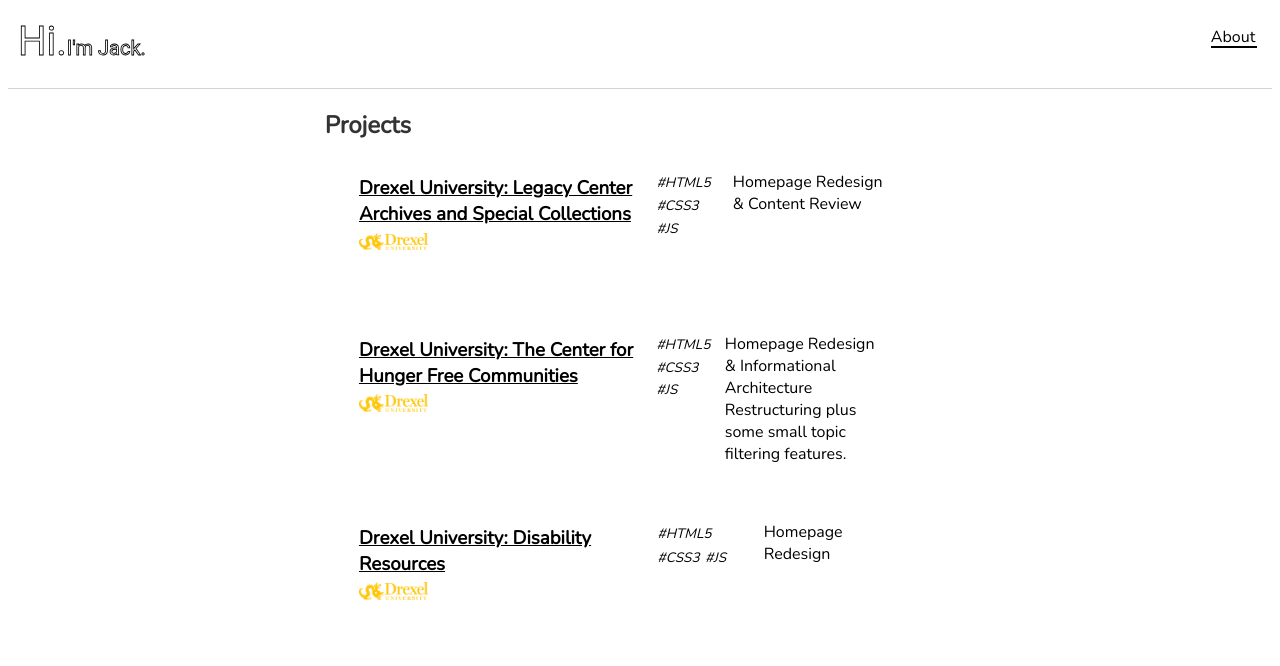
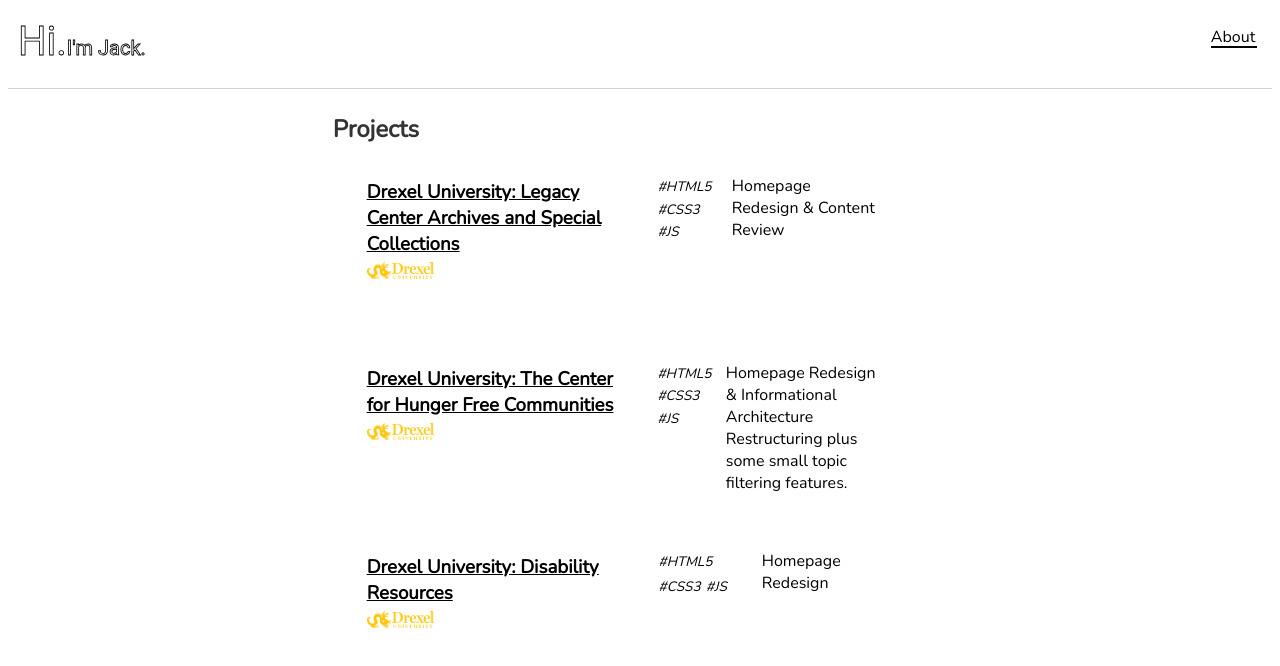
Before and after one commit to JackRyan1989/portfolio, a Svelte app: page / in a window 1280 px wide. Both pictures are taken after a click on the button "Projects". Shown: the top 666 px of the page. Built offline with nearby package versions, Linux system fonts and the light colour scheme.

Commit message:
Small styling change.

```diff
--- a/src/components/projects.svelte
+++ b/src/components/projects.svelte
@@ -78,6 +78,7 @@
     display: grid;
     font-family: "Nunito", sans-serif;
     font-weight: 200;
+    padding: 0.25em 0.5em;
   }
 
   #container {
```
